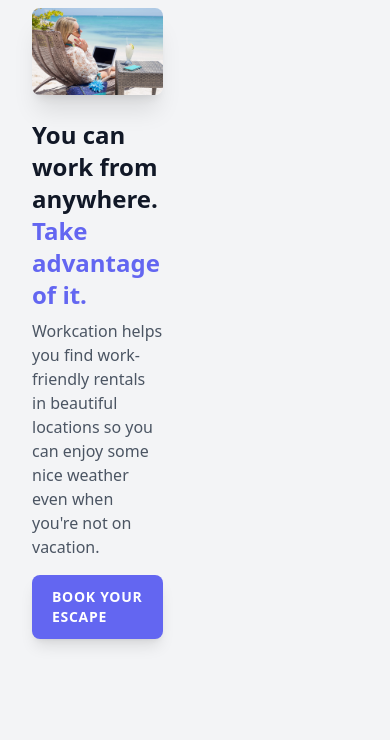
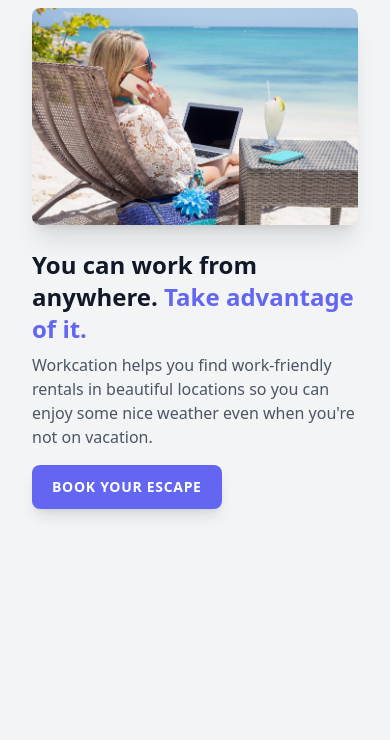
Before and after one commit to michaelr/tailwindcss-tutorial, a website built with Vite: page index.html in a window 390 px wide. Shown: the part 104-844 px from the top of the page. Built offline with nearby package versions, Linux system fonts and the light colour scheme.

Commit message:
03: only go to two col grid at lg: breakpoint

```diff
--- a/index.html
+++ b/index.html
@@ -6,7 +6,7 @@
     <title>Document</title>
   </head>
   <body class="bg-gray-100">
-    <div class="grid grid-cols-2">
+    <div class="grid lg:grid-cols-2">
       <div class="px-8 py-12 max-w-md mx-auto sm:max-w-xl lg:px-12 lg:py-24">
         <img class="h-10" src="img/logo.svg" alt="Workcation" />
         <img
```
